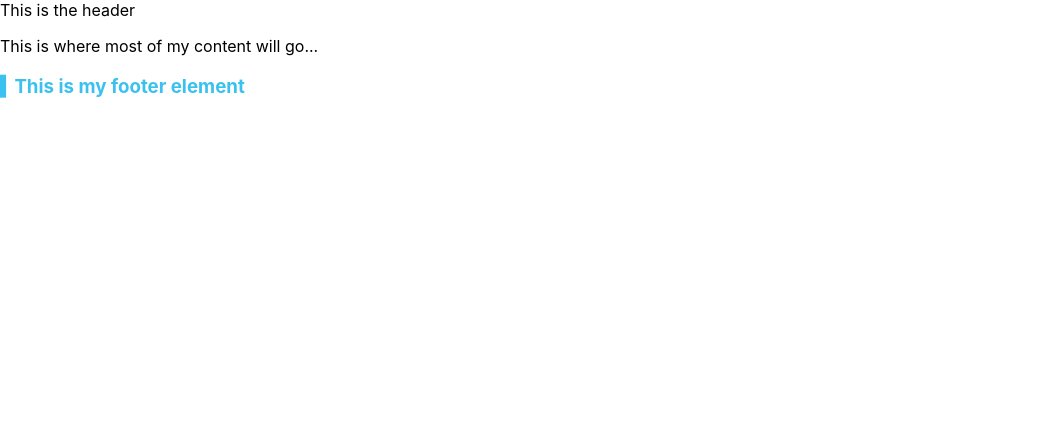
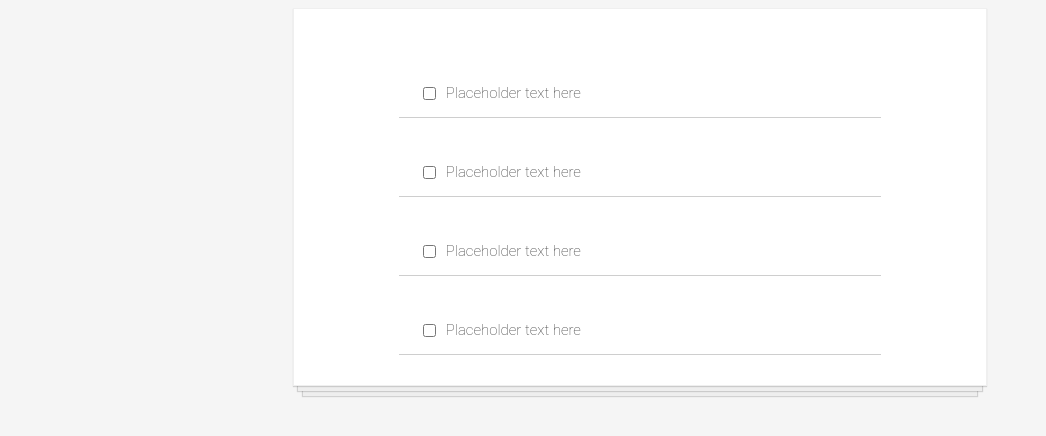
Before and after one commit to andreiyasinski/todo_app, a React (Create React App) app: page / in a window 1280 px wide. Shown: the top 436 px of the page, without its empty margins (0-1046 px from the left). Built offline with nearby package versions, Linux system fonts and the light colour scheme.

Commit message:
add TodoItem

```diff
--- a/src/App.js
+++ b/src/App.js
@@ -1,16 +1,15 @@
 import React, { Component } from 'react';
-import Header  from '././components/Header';
-import MainContent from '././components/MainContent';
-import Footer from '././components/Footer';
+import TodoItem  from '././components/TodoItem';
 
 class App extends Component {
   render() {
     return (
-      <>
-        <Header  />
-        <MainContent />
-        <Footer />
-      </>
+      <div className='todo-list'>
+        <TodoItem />
+        <TodoItem />
+        <TodoItem />
+        <TodoItem />
+      </div>
     );
   }
 }
--- a/src/components/Footer/index.js
+++ /dev/null
@@ -1,11 +0,0 @@
-import React, { Component } from 'react';
-
-export default class Footer extends Component {
-  render() {
-    return (
-      <footer>
-        <h3><font color="#3AC1EF">▍This is my footer element</font></h3>
-      </footer>
-    );
-  }
-}
--- a/src/components/Header/index.js
+++ /dev/null
@@ -1,9 +0,0 @@
-import React, { Component } from 'react';
-
-export default class Header extends Component {
-  render() {
-    return (
-      <header>This is the header</header>
-    );
-  }
-}
--- a/src/components/MainContent/index.js
+++ /dev/null
@@ -1,11 +0,0 @@
-import React, { Component } from 'react';
-
-export default class MainContent extends Component {
-  render() {
-    return (
-      <main>
-        <p>This is where most of my content will go...</p>
-      </main>
-    );
-  }
-}
--- /dev/null
+++ b/src/components/TodoItem/index.js
@@ -0,0 +1,12 @@
+import React, { Component } from 'react';
+
+export default class TodoItem extends Component {
+  render() {
+    return (
+      <div className='todo-item'>
+        <input type="checkbox" />
+        <p>Placeholder text here</p>
+      </div>
+    );
+  }
+}
--- a/src/index.css
+++ b/src/index.css
@@ -1,14 +1,47 @@
 body {
-  margin: 0;
-  padding: 0;
-  font-family: -apple-system, BlinkMacSystemFont, "Segoe UI", "Roboto", "Oxygen",
-    "Ubuntu", "Cantarell", "Fira Sans", "Droid Sans", "Helvetica Neue",
-    sans-serif;
-  -webkit-font-smoothing: antialiased;
-  -moz-osx-font-smoothing: grayscale;
+    background-color: whitesmoke;
 }
 
-code {
-  font-family: source-code-pro, Menlo, Monaco, Consolas, "Courier New",
-    monospace;
+.todo-list {
+    background-color: white;
+    margin: auto;
+    width: 50%;
+    display: flex;
+    flex-direction: column;
+    align-items: center;
+    border: 1px solid #efefef;
+    box-shadow:
+    /* The top layer shadow */
+        0 1px 1px rgba(0,0,0,0.15),
+            /* The second layer */
+        0 10px 0 -5px #eee,
+            /* The second layer shadow */
+        0 10px 1px -4px rgba(0,0,0,0.15),
+            /* The third layer */
+        0 20px 0 -10px #eee,
+            /* The third layer shadow */
+        0 20px 1px -9px rgba(0,0,0,0.15);
+    padding: 30px;
 }
+
+.todo-item {
+    display: flex;
+    justify-content: flex-start;
+    align-items: center;
+    padding: 30px 20px 0;
+    width: 70%;
+    border-bottom: 1px solid #cecece;
+    font-family: Roboto, sans-serif;
+    font-weight: 100;
+    font-size: 15px;
+    color: #333333;
+}
+
+input[type=checkbox] {
+    margin-right: 10px;
+    font-size: 30px;
+}
+
+input[type=checkbox]:focus {
+    outline: 0;
+}
```
